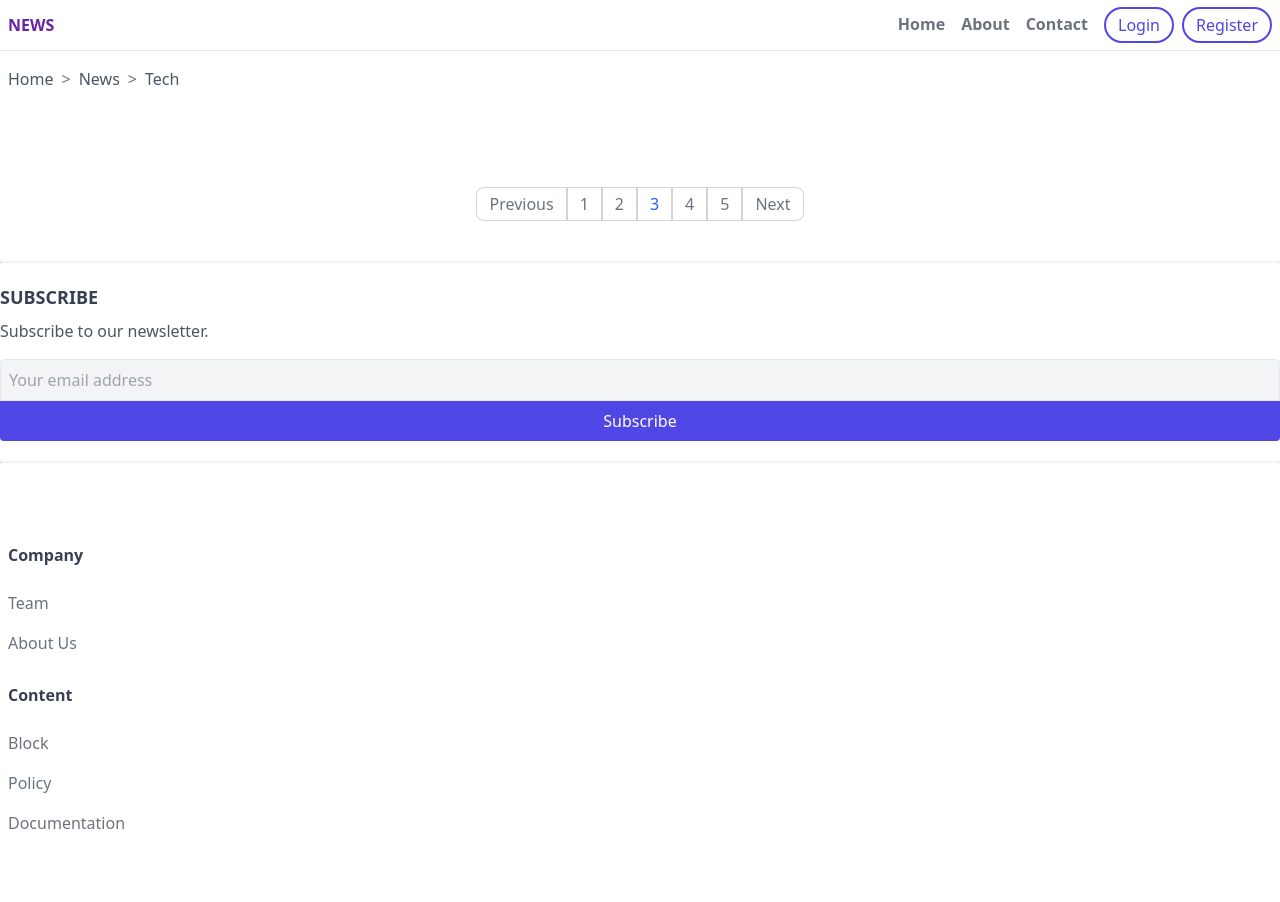
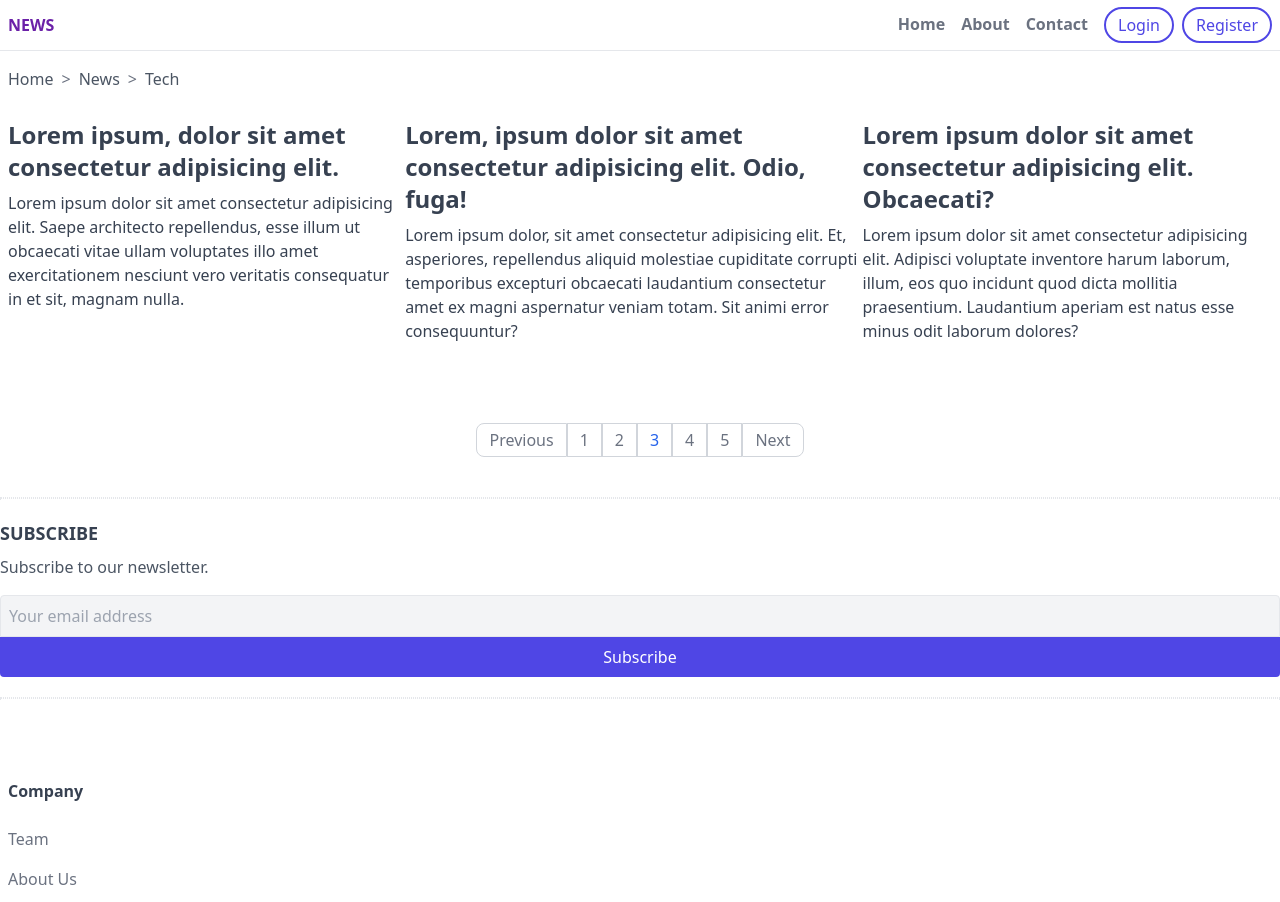
Before and after one commit to BogdanGlazkov/tailwindcss-news, a website: page index.html in a window 1280 px wide. Shown: the top 902 px of the page. Drawn offline with Linux system fonts and the light colour scheme.

Commit message:
Add news section

```diff
--- a/index.html
+++ b/index.html
@@ -66,6 +66,49 @@
           <a class="text-gray-600" href="#">Tech</a>
         </div>
       </div>
+
+      <!-- News -->
+      <section class="px-2">
+        <a class="block mb-10" href="#">
+          <div class="flex">
+            <div>
+              <h3 class="mt-3 mb-2 text-gray-700 font-bold text-2xl">
+                Lorem ipsum, dolor sit amet consectetur adipisicing elit.
+              </h3>
+              <p class="text-gray-700">
+                Lorem ipsum dolor sit amet consectetur adipisicing elit. Saepe
+                architecto repellendus, esse illum ut obcaecati vitae ullam
+                voluptates illo amet exercitationem nesciunt vero veritatis
+                consequatur in et sit, magnam nulla.
+              </p>
+            </div>
+            <div>
+              <h3 class="mt-3 mb-2 text-gray-700 font-bold text-2xl">
+                Lorem, ipsum dolor sit amet consectetur adipisicing elit. Odio,
+                fuga!
+              </h3>
+              <p class="text-gray-700">
+                Lorem ipsum dolor, sit amet consectetur adipisicing elit. Et,
+                asperiores, repellendus aliquid molestiae cupiditate corrupti
+                temporibus excepturi obcaecati laudantium consectetur amet ex
+                magni aspernatur veniam totam. Sit animi error consequuntur?
+              </p>
+            </div>
+            <div>
+              <h3 class="mt-3 mb-2 text-gray-700 font-bold text-2xl">
+                Lorem ipsum dolor sit amet consectetur adipisicing elit.
+                Obcaecati?
+              </h3>
+              <p class="text-gray-700">
+                Lorem ipsum dolor sit amet consectetur adipisicing elit.
+                Adipisci voluptate inventore harum laborum, illum, eos quo
+                incidunt quod dicta mollitia praesentium. Laudantium aperiam est
+                natus esse minus odit laborum dolores?
+              </p>
+            </div>
+          </div>
+        </a>
+      </section>
 
       <!-- Pagination -->
       <div class="mt-20 mb-10">
```
Also changed, not shown: public/styles.css.
